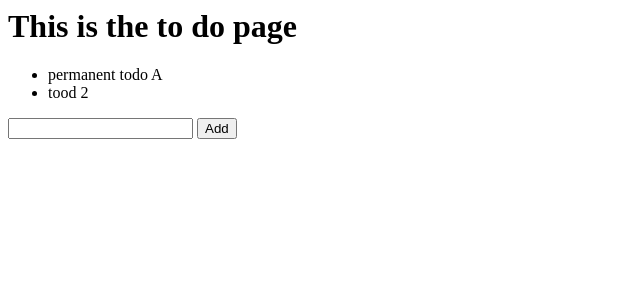
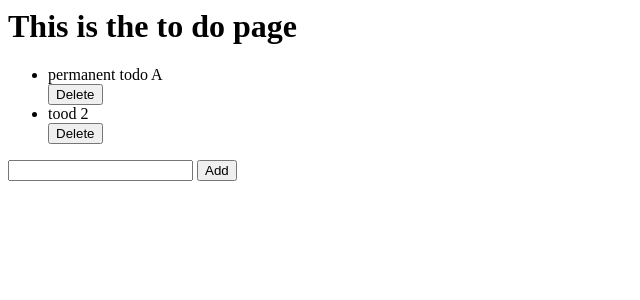
Before and after one commit to DGichuru/django-practise, a Django app: page /todo1/ in a window 1280 px wide. Shown: the top 300 px of the page, without its empty margins (0-640 px from the left). Run offline with Django 3.2, Linux system fonts and the light colour scheme; data comes from the database, SQL or seed files in the repository; both versions use the stored data as it was after the commit.

Commit message:
urls added

```diff
--- a/todo/todo/urls.py
+++ b/todo/todo/urls.py
@@ -15,11 +15,12 @@ Including another URLconf
 """
 from django.contrib import admin
 from django.urls import path
-from todo1.views import todoView, addTodo
+from todo1.views import todoView, addTodo, deleteTodo
 
 
 urlpatterns = [
     path('admin/', admin.site.urls),
     path('todo1/' , todoView),
     path('addTodo/', addTodo),
+    path('deleteTodo/<int:todo_id>/', deleteTodo),
 ]
--- a/todo/todo1/templates/todo.html
+++ b/todo/todo1/templates/todo.html
@@ -3,6 +3,11 @@
 <ul>
     {% for todo_item in all_items %}
        <li>{{ todo_item.content}}</li>
+       <form action = "/deleteTodo/{{todo_item.id}}/"
+             style="display: inline;"
+             method = "post">{% csrf_token %}
+        <input type = "submit" value = "Delete"/>
+     </form>
     {% endfor %}
 </ul>
 
--- a/todo/todo1/views.py
+++ b/todo/todo1/views.py
@@ -15,3 +15,8 @@ def addTodo(request):
     new_item = TodoItem(content = request.POST['content'])
     new_item.save()
     return HttpResponseRedirect('/todo1/')
+
+def deleteTodo(request, todo_id):
+    item_to_delete = TodoItem.objects.get(id=todo_id)
+    item_to_delete.delete()
+    return HttpResponseRedirect('/todo1/')
```
Also changed, not shown: todo/db.sqlite3.
